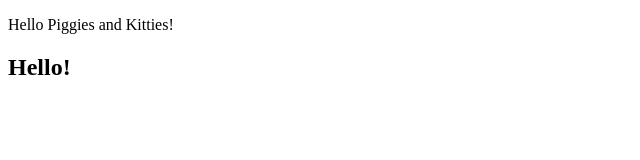
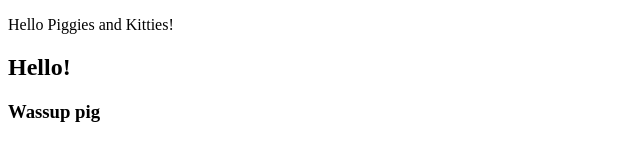
Before and after one commit to Yollopuki/project, a plain HTML site: page index.html in a window 1280 px wide. Shown: the whole page, without its empty margins (0-640 px from the left). Drawn offline with Linux system fonts and the light colour scheme.

Commit message:
added h3

```diff
--- a/index.html
+++ b/index.html
@@ -9,6 +9,7 @@
 <body>
     <p>Hello Piggies and Kitties!</p>
     <h2>Hello!</h2>
+    <h3>Wassup pig</h3>
 
     <script src ="script.js"></script>
 
```
